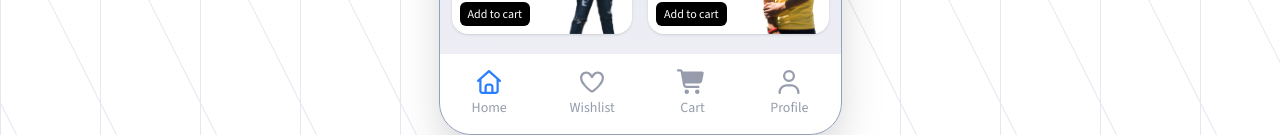
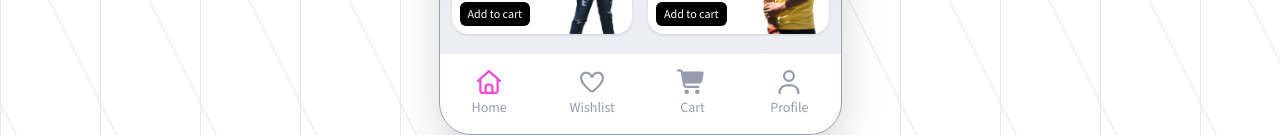
Before and after one commit to t-holmquist/ecommerce, a React (Vite) app: page / in a window 1280 px wide. Shown: the part 695-830 px from the top of the page. Built offline with nearby package versions, Linux system fonts and the light colour scheme.

Commit message:
Small color update

```diff
--- a/src/App.jsx
+++ b/src/App.jsx
@@ -22,7 +22,7 @@ function App() {
   return (
     <div className='min-h-screen flex justify-center pt-8 custom-svg-bg bg-white dark:bg-slate-800'>
       <ProjectInfo />
-      <section className='relative overflow-clip shadow-2xl rounded-4xl w-[403px] h-[798px] border border-slate-400 bg-linear-to-b from-[#c1d3f5] to-[#f3f1f4] dark:from-[#020512] dark:to-[#091a3c]'>
+      <section className='relative overflow-clip shadow-2xl rounded-4xl w-[403px] h-[798px] border border-slate-400 bg-linear-to-b from-[#c1d3f5] to-[#f3f1f4] dark:from-[#062334] dark:to-[#091a3c]'>
         {/* CartModal is rendered if button on header is pushed */}
         {cartIsVisible && (
           <CartModal
--- a/src/components/footer.jsx
+++ b/src/components/footer.jsx
@@ -10,7 +10,7 @@ const Footer = () => {
             key={id}
             className='flex cursor-pointer flex-col gap-1 justify-center items-center'
             >
-              <FontAwesomeIcon className={id == 0 ? 'text-blue-500' : 'text-text-gray'} size='xl' icon={icon}/>
+              <FontAwesomeIcon className={id == 0 ? 'text-accent' : 'text-text-gray'} size='xl' icon={icon}/>
               <p className='text-text-gray text-sm font-source-sans'>{title}</p>
             </div>
           ))}
--- a/src/components/ui/cartmodal.jsx
+++ b/src/components/ui/cartmodal.jsx
@@ -48,7 +48,7 @@ const CartModal = (
 
 
   return (
-    <section className='absolute p-4 space-y-6 inset-0 z-20 bg-linear-to-b from-[#c1d3f5] to-[#f3f1f4] dark:from-[#020512] dark:to-[#091a3c]'>
+    <section className='absolute p-4 space-y-6 inset-0 z-20 bg-linear-to-b from-[#c1d3f5] to-[#f3f1f4] dark:from-[#062334] dark:to-[#091a3c]'>
       <div className='flex justify-between items-center gap-4'>
         <button onClick={() => setCartIsVisible(false)} className='flex cursor-pointer rounded-full w-10 h-10 bg-white items-center justify-center shadow-md'>
           <FontAwesomeIcon size='lg' icon={faArrowLeft}/>
--- a/src/components/ui/switch.jsx
+++ b/src/components/ui/switch.jsx
@@ -24,7 +24,7 @@ export const Switch = () => {
   return (
     <div className="flex items-center gap-1.5">
       <p className='text-sm font-source-sans dark:text-white'>Light</p>
-      <button onClick={handleToggleDarkMode} className={`flex cursor-pointer ${isDark ? 'bg-primary' : 'bg-slate-600'} items-center px-1 w-10 h-5 rounded-full`}
+      <button onClick={handleToggleDarkMode} className={`flex cursor-pointer ${isDark ? 'bg-primary border border-slate-500' : 'bg-slate-600'} items-center px-1 w-10 h-5 rounded-full`}
       style={{
         justifyContent: isDark ? "flex-end" : "flex-start"
       }}
```
